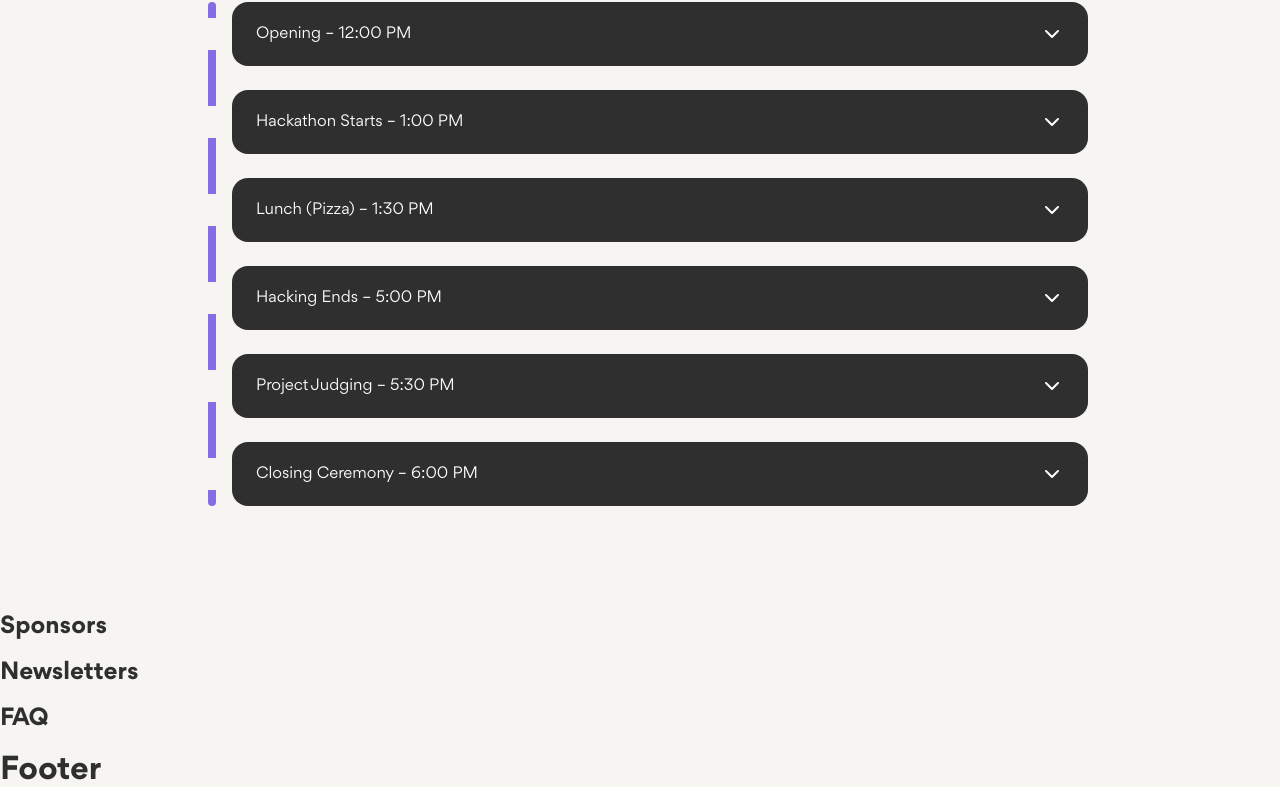
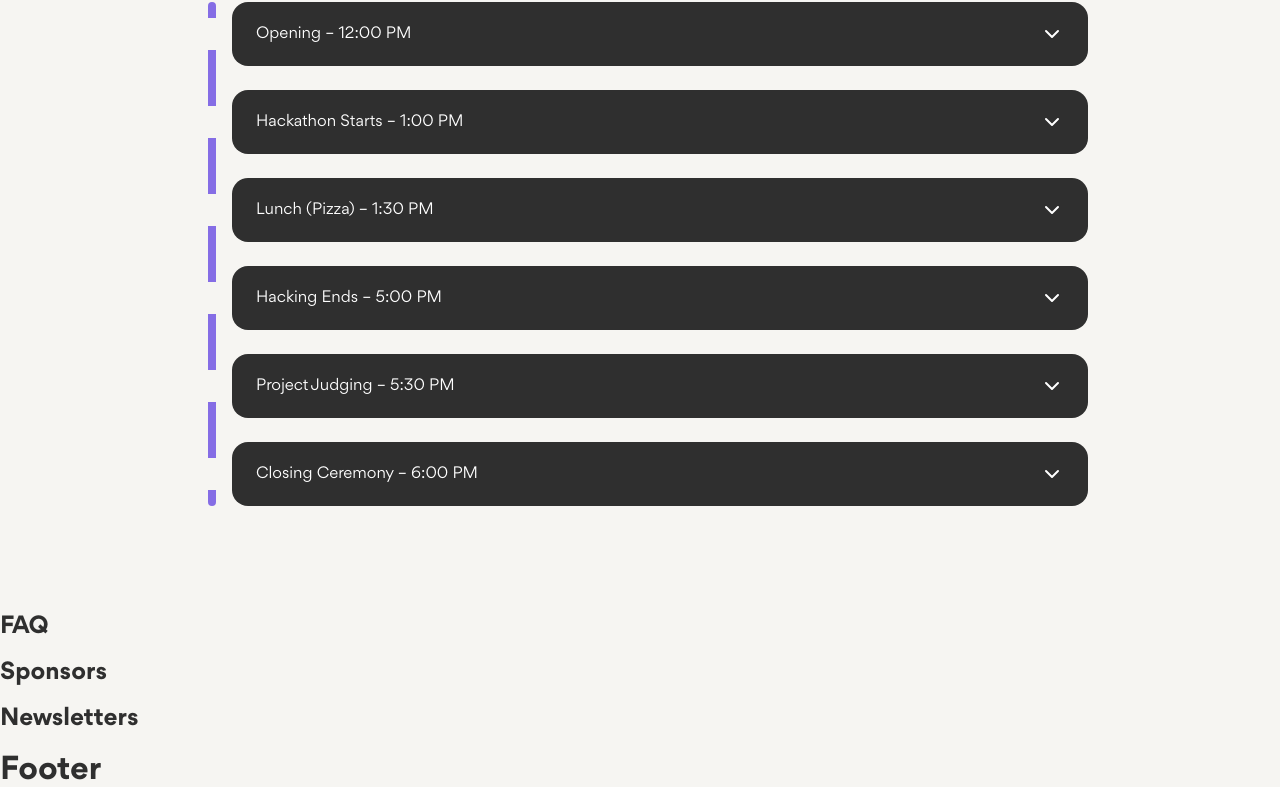
Before and after one commit to heonaliu/unplugged-hackathon, a React (Vite) app: page / in a window 1280 px wide. Shown: the part 1598-2406 px from the top of the page. Built offline with nearby package versions, Linux system fonts and the light colour scheme.

Commit message:
reorder components

```diff
--- a/src/App.jsx
+++ b/src/App.jsx
@@ -9,17 +9,15 @@ import { Footer } from "./sections/Footer";
 
 function App() {
   return (
-
     <div className="relative min-h-screen bg-beige text-charcoal">
-
       <div className="font-gordita">
         <Navbar />
         <Hero />
         <About />
         <Schedule />
+        <Faq />
         <Sponsors />
         <Newsletters />
-        <Faq />
         <Footer />
       </div>
     </div>
```
